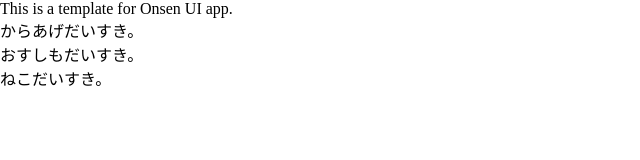
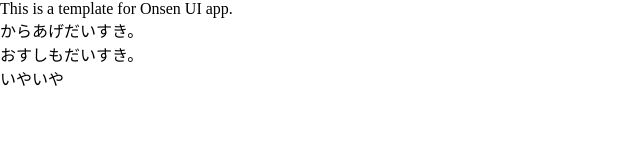
Before and after one commit to SyunsukeIkemori/test01, a browser extension: page www/index.html in a window 1280 px wide. Shown: the full height of the page, 0-640 px from the left. Drawn offline with Linux system fonts and the light colour scheme.

Commit message:
いやいやどうなんのこれ

```diff
--- a/www/index.html
+++ b/www/index.html
@@ -22,6 +22,6 @@
   This is a template for Onsen UI app.<br>
   からあげだいすき。<br>
   おすしもだいすき。<br>
-  ねこだいすき。
+  いやいや
 </body>
 </html>
```
